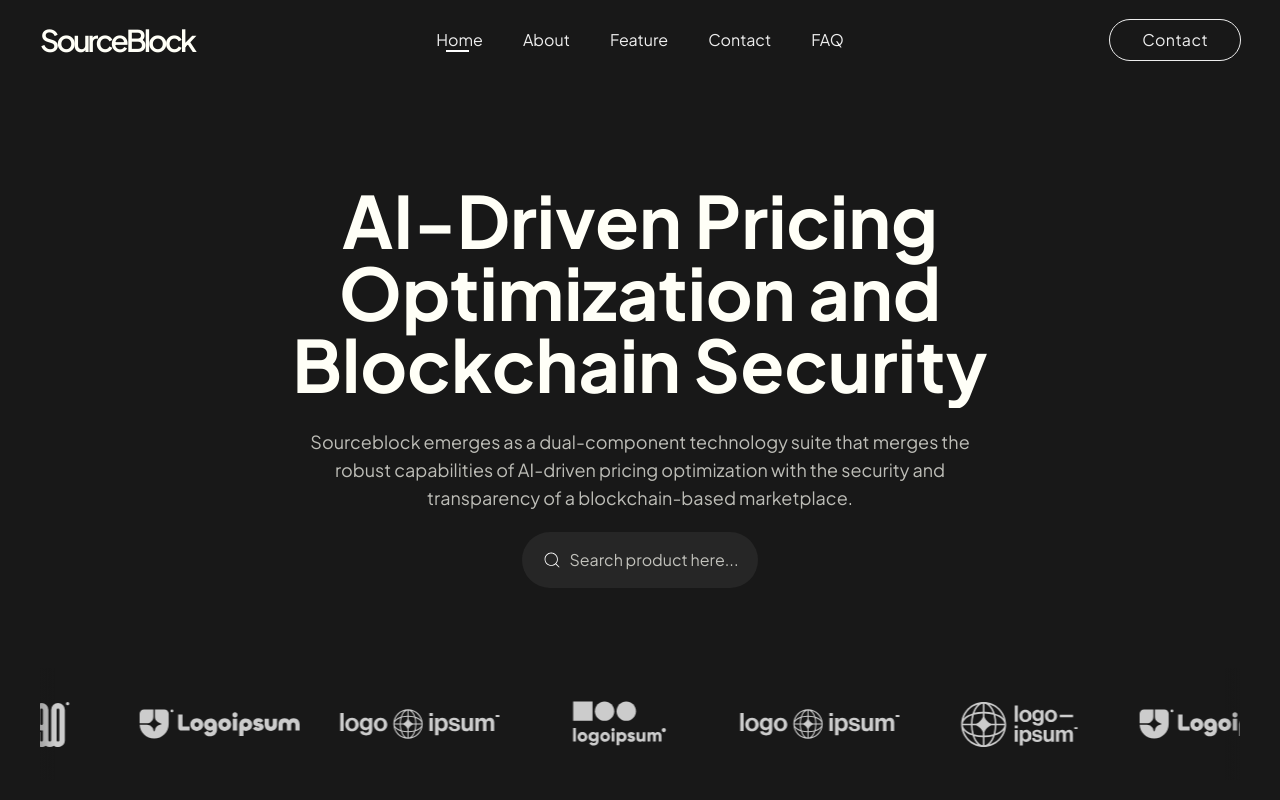
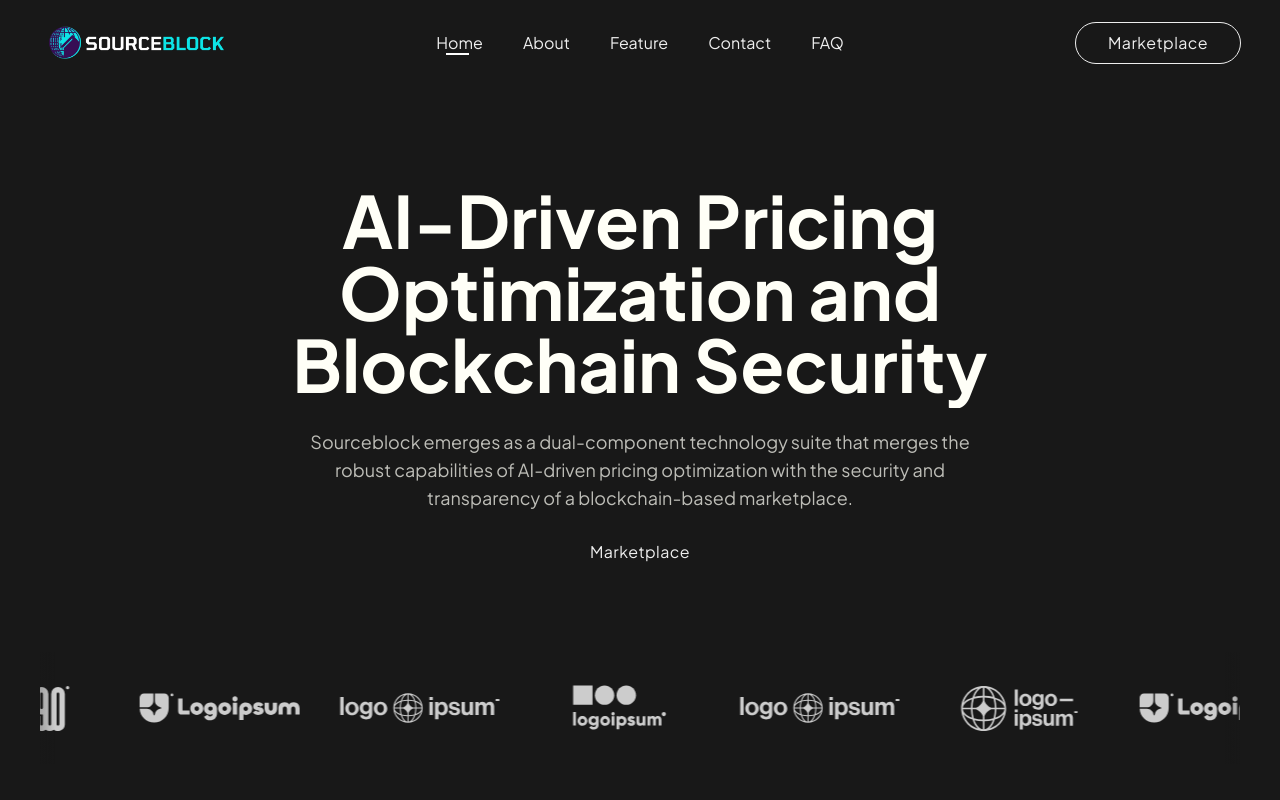
Before and after one commit to oktadwi22/marketplace-1, a Next.js app: page / in a window 1280 px wide. Shown: the top 800 px of the page. Built offline with nearby package versions, Linux system fonts and the light colour scheme.

Commit message:
feat:meta

```diff
--- a/src/app/layout.jsx
+++ b/src/app/layout.jsx
@@ -9,6 +9,7 @@ const plusj = Plus_Jakarta_Sans({ subsets: ["latin"] });
 export const metadata = {
   title: "SourceBlock",
   description: "Sourceblock emerges as a dual-component technology suite that merges the robust capabilities of AI-driven pricing optimization with the security and transparency of a blockchain-based marketplace.",
+  icons: '/Aset/blocksource.png'
 };
 
 export default function RootLayout({ children }) {
--- a/src/common/component/element/Footer.jsx
+++ b/src/common/component/element/Footer.jsx
@@ -15,9 +15,7 @@ export default function Footer() {
         <div className="container mx-auto">
           <div className="lg:flex">
             <div className="w-full -mx-6 lg:w-2/5 flex px-6 lg:justify-center ">
-              <h1 className="text-3xl font-semibold">
-                SourceBlock
-              </h1>
+              <Logo />
             </div>
 
             <div className="mt-6 lg:mt-0 w-full ">
--- a/src/common/component/navbar/Logo.jsx
+++ b/src/common/component/navbar/Logo.jsx
@@ -1,24 +1,17 @@
 import React from "react";
+import Image from "../element/Image";
 
 export default function Logo({w, h}) {
   return (
     <div>
-      <svg
-        id="logo-85"
-        width={w}
-        height={h}
-        viewBox="0 0 40 40"
-        fill="none"
-        xmlns="http://www.w3.org/2000/svg"
-      >
-        <path
-          className="ccustom"
-          fillRule="evenodd"
-          clipRule="evenodd"
-          d="M10 0C15.5228 0 20 4.47715 20 10V0H30C35.5228 0 40 4.47715 40 10C40 15.5228 35.5228 20 30 20C35.5228 20 40 24.4772 40 30C40 32.7423 38.8961 35.2268 37.1085 37.0334L37.0711 37.0711L37.0379 37.1041C35.2309 38.8943 32.7446 40 30 40C27.2741 40 24.8029 38.9093 22.999 37.1405C22.9756 37.1175 22.9522 37.0943 22.9289 37.0711C22.907 37.0492 22.8852 37.0272 22.8635 37.0051C21.0924 35.2009 20 32.728 20 30C20 35.5228 15.5228 40 10 40C4.47715 40 0 35.5228 0 30V20H10C4.47715 20 0 15.5228 0 10C0 4.47715 4.47715 0 10 0ZM18 10C18 14.4183 14.4183 18 10 18V2C14.4183 2 18 5.58172 18 10ZM38 30C38 25.5817 34.4183 22 30 22C25.5817 22 22 25.5817 22 30H38ZM2 22V30C2 34.4183 5.58172 38 10 38C14.4183 38 18 34.4183 18 30V22H2ZM22 18V2L30 2C34.4183 2 38 5.58172 38 10C38 14.4183 34.4183 18 30 18H22Z"
-          fill="#FFFFF7"
-        ></path>
-      </svg>
+      <Image
+      className="w-[190px] h-auto object-cover"
+      src="/Aset/logo.png"
+      alt="Logo "
+      width={400}
+      height={400}
+      priority
+      />
     </div>
   );
 }
--- a/src/common/component/navbar/Navbar.jsx
+++ b/src/common/component/navbar/Navbar.jsx
@@ -41,14 +41,10 @@ const Navbar = () => {
         <div className="flex w-full z-[999] items-start justify-start">
           <Link
             href="/"
-            className="group relative w-auto flex justify-start items-center gap-2"
+            className="group relative w-auto flex justify-start items-center"
           >
-            {/* <Logo w={25} h={25} /> */}
-            <h1
-              className={` text-3xl text-[#FFFFF7] tracking-[-0.10em] font-semibold`}
-            >
-              SourceBlock
-            </h1>
+            <Logo />
+
           </Link>
         </div>
         <div className="lg:flex hidden relative justify-center gap-10 items-center w-full">
@@ -70,7 +66,7 @@ const Navbar = () => {
         <div className="lg:flex hidden  w-full items-end justify-end">
           <Link href="/" className=" flex justify-end">
             <ButtonViewAll
-              title="Contact"
+              title="Marketplace"
               className="hover:!bg-[#EEEEEE] transition-colors duration-300 overflow-hidden !bg-transparent outline outline-1 outline-[#EEEEEE] !text-[#EEEEEE] w-auto !py-2"
             />
           </Link>
--- a/src/common/module/Hero/Hero.jsx
+++ b/src/common/module/Hero/Hero.jsx
@@ -11,6 +11,8 @@ import Image from "@/common/component/element/Image";
 import SliderTechLeader from "./components/SliderTechLeader";
 import PreviewImage from "./components/PreviewImage";
 import SearchButton from "./components/SearchButton";
+import Link from "next/link";
+import ButtonViewAll from "@/common/component/element/ButtonViewAll";
 
 export default function Hero() {
   return (
@@ -29,7 +31,13 @@ export default function Hero() {
           textColor="opacity"
         />
         <div className="w-full   py-5 flex justify-center items-center">
-          <SearchButton />
+          {/* <SearchButton /> */}
+          <Link href="/" className=" flex justify-end">
+            <ButtonViewAll
+              title="Marketplace"
+              className="hover:!bg-[#EEEEEE] !bg-[#262626] transition-colors duration-300 overflow-hidden !bg-transparent  !text-[#EEEEEE] w-auto !py-2"
+            />
+          </Link>
         </div>
       </div>
       {/* <div className="w-full mt-5">
```
Also changed, not shown: public/Aset/blocksource.png (added), public/Aset/logo.png (added).
